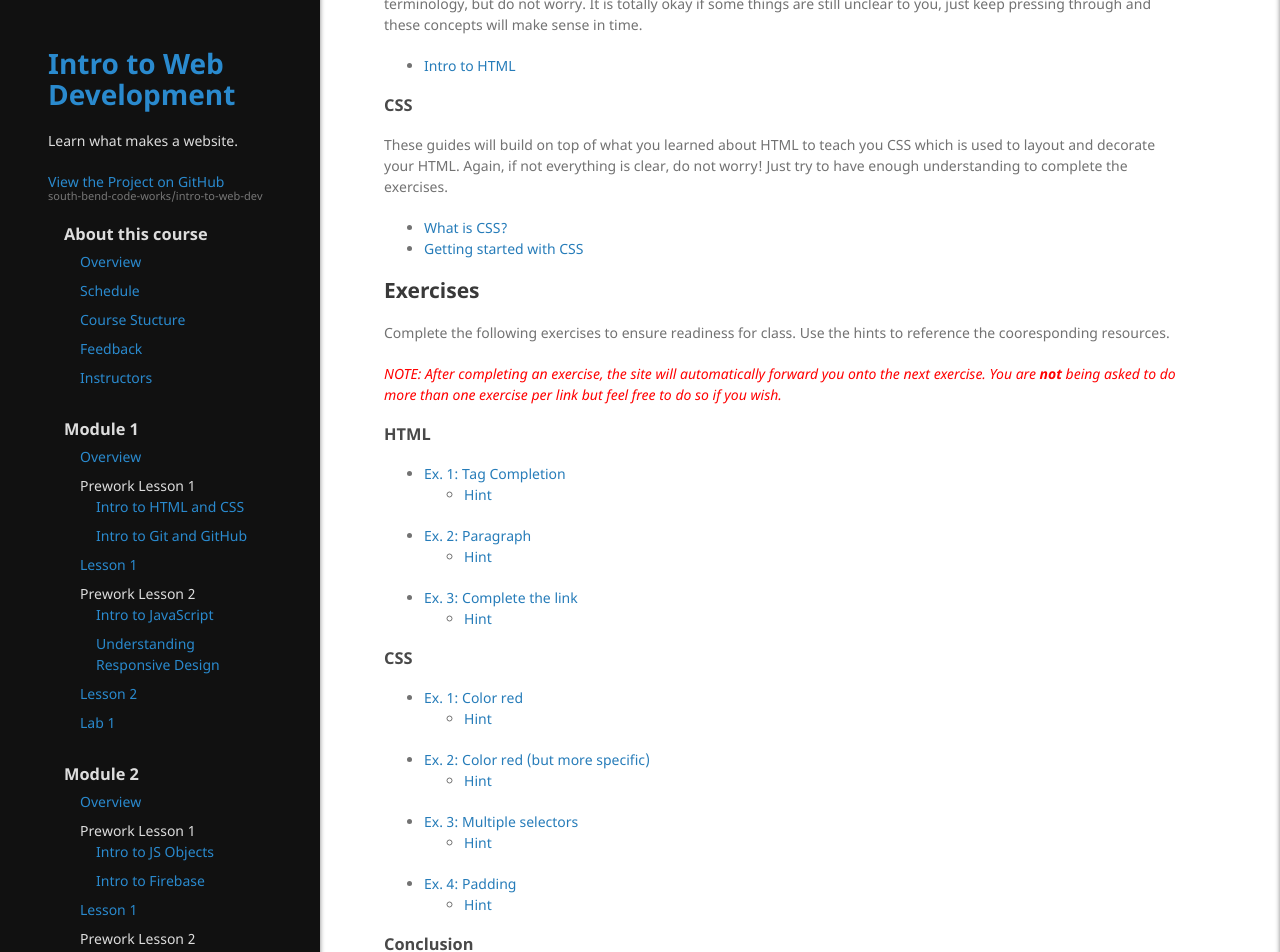
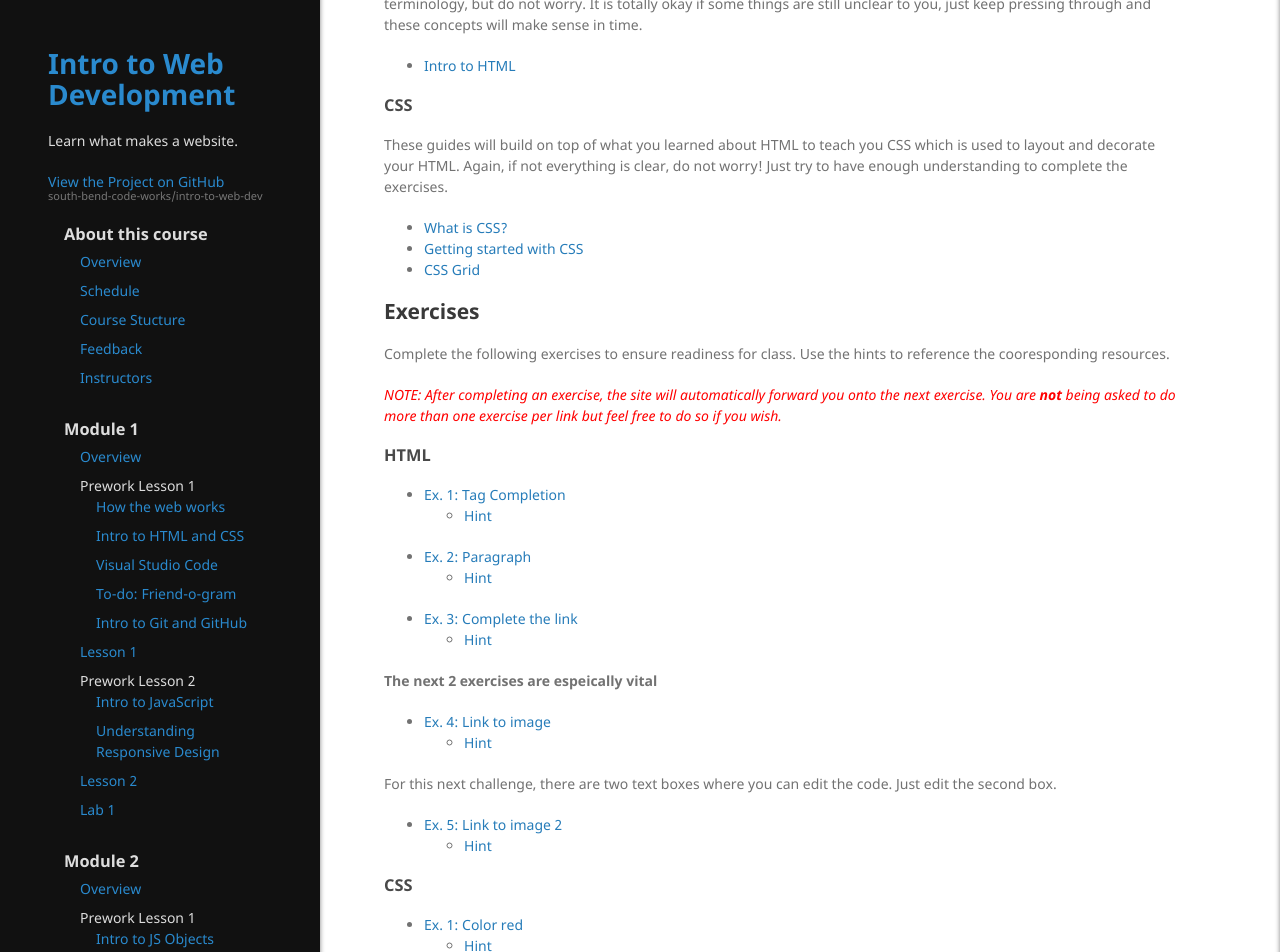
Before and after one commit to south-bend-code-works/intro-to-web-dev, a Jekyll site: the page built from lessons/module1/intro_to_html_css.md, in a window 1280 px wide and 1400 px high, scrolled down 517 px. Shown: the top 952 px of the window. Built offline with Jekyll 4.4.1, drawn with Linux system fonts in a browser that asks for light colours; our own code applies the rules of GitHub Pages for plain Markdown files; some of the changed text lies outside the part shown.

Commit message:
finished exercises

```diff
--- a/_layouts/default.html
+++ b/_layouts/default.html
@@ -52,7 +52,10 @@
               <li>
                 Prework Lesson 1
                 <ul>
+                  <li><a href="{{ site.baseurl }}/lessons/module1/how_the_web_works.html">How the web works</a></li>
                   <li><a href="{{ site.baseurl }}/lessons/module1/intro_to_html_css.html">Intro to HTML and CSS</a></li>
+                  <li><a href="{{ site.baseurl }}/lessons/module1/vs_code.html">Visual Studio Code</a></li>
+                  <li><a href="{{ site.baseurl }}/lessons/module1/friend-o-gram.html">To-do: Friend-o-gram</a></li>
                   <li><a href="{{ site.baseurl }}/lessons/module1/intro_to_git.html">Intro to Git and GitHub</a></li>
                 </ul>
               </li>
--- a/lessons/module1/intro_to_html_css.md
+++ b/lessons/module1/intro_to_html_css.md
@@ -28,6 +28,7 @@ These guides will build on top of what you learned about HTML to teach you CSS w
 
 * [What is CSS?](https://developer.mozilla.org/en-US/docs/Learn/CSS/First_steps/What_is_CSS)
 * [Getting started with CSS](https://developer.mozilla.org/en-US/docs/Learn/CSS/First_steps/Getting_started)
+* [CSS Grid](https://developer.mozilla.org/en-US/docs/Web/CSS/CSS_Grid_Layout)
 
 ## Exercises
 
@@ -44,6 +45,14 @@ _NOTE: After completing an exercise, the site will automatically forward you ont
 * [Ex. 3: Complete the link](https://www.w3schools.com/html/exercise.asp?filename=exercise_html_attributes3){:target="_blank"}
   * [Hint](https://developer.mozilla.org/en-US/docs/Learn/HTML/Introduction_to_HTML/Getting_started#Attributes){:target="_blank"}
 
+**The next 2 exercises are espeically vital**
+* [Ex. 4: Link to image](https://www.w3schools.com/html/exercise.asp?filename=exercise_html_images5){:target="_blank"}
+  * [Hint](https://developer.mozilla.org/en-US/docs/Learn/HTML/Multimedia_and_embedding/Images_in_HTML#How_do_we_put_an_image_on_a_webpage){:target="_blank"}
+
+For this next challenge, there are two text boxes where you can edit the code. Just edit the second box.
+* [Ex. 5: Link to image 2](https://developer.mozilla.org/en-US/docs/Learn/HTML/Multimedia_and_embedding/Images_in_HTML/Test_your_skills:_HTML_images#HTML_images_1){:target="_blank"}
+  * [Hint](https://developer.mozilla.org/en-US/docs/Learn/HTML/Multimedia_and_embedding/Images_in_HTML#How_do_we_put_an_image_on_a_webpage){:target="_blank"}
+
 ### CSS
 * [Ex. 1: Color red](https://www.w3schools.com/css/exercise.asp){:target="_blank"}
   * [Hint](https://developer.mozilla.org/en-US/docs/Learn/CSS/First_steps/Getting_started#Styling_HTML_elements){:target="_blank"}
@@ -54,6 +63,11 @@ _NOTE: After completing an exercise, the site will automatically forward you ont
 * [Ex. 4: Padding](https://www.w3schools.com/css/exercise.asp?filename=exercise_padding2){:target="_blank"}
   * [Hint](https://www.w3schools.com/css/css_padding.asp#midcontentadcontainer){:target="_blank"}
 
+One of the resources above introduces [CSS grid](https://developer.mozilla.org/en-US/docs/Web/CSS/CSS_Grid_Layout){:target="_blank"}. This is an important concept for a later exercise. The next exercises will focus on CSS Grid.
+
+* [Ex. 5-7: Complete levels 1-3](https://www.w3schools.com/css/exercise.asp?filename=exercise_padding2){:target="_blank"}
+  * [Hint](https://developer.mozilla.org/en-US/docs/Web/CSS/CSS_Grid_Layout/Basic_Concepts_of_Grid_Layout#The_Grid_container){:target="_blank"}
+
 ### Conclusion
 Now you understand some of the basic concepts behind HTML and CSS! Hopefully this meme makes a little more sense to you now than it did before you started.
 
```
